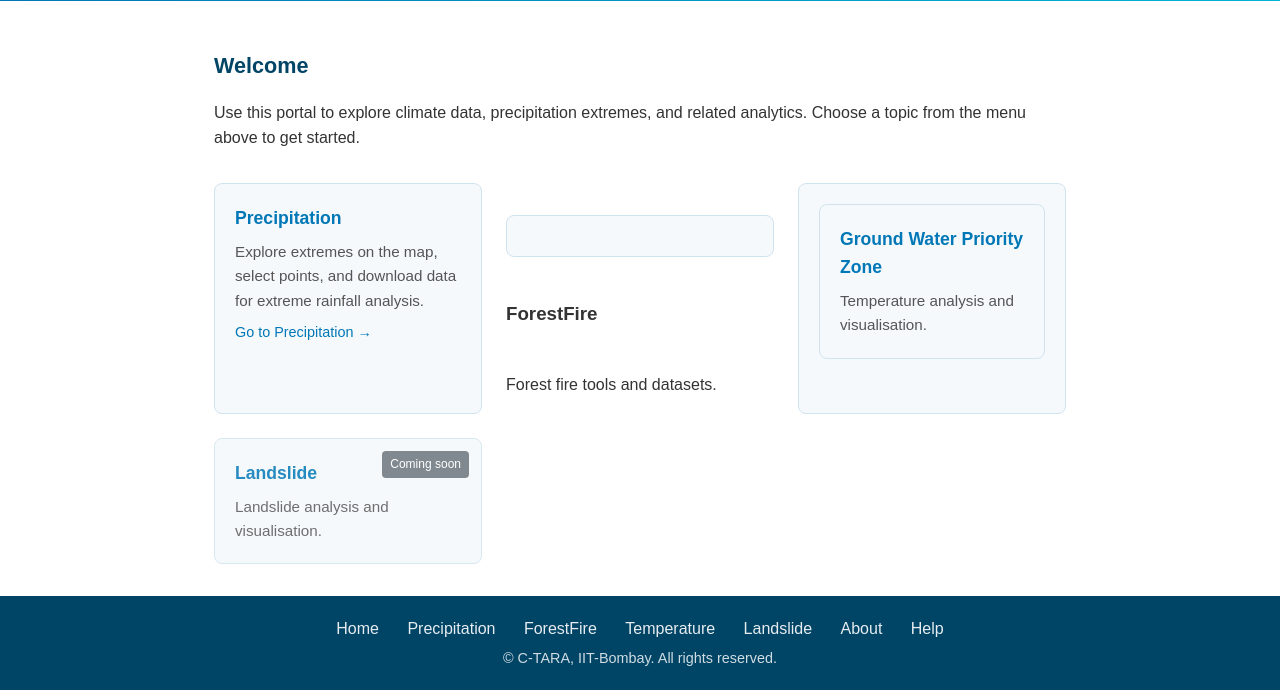
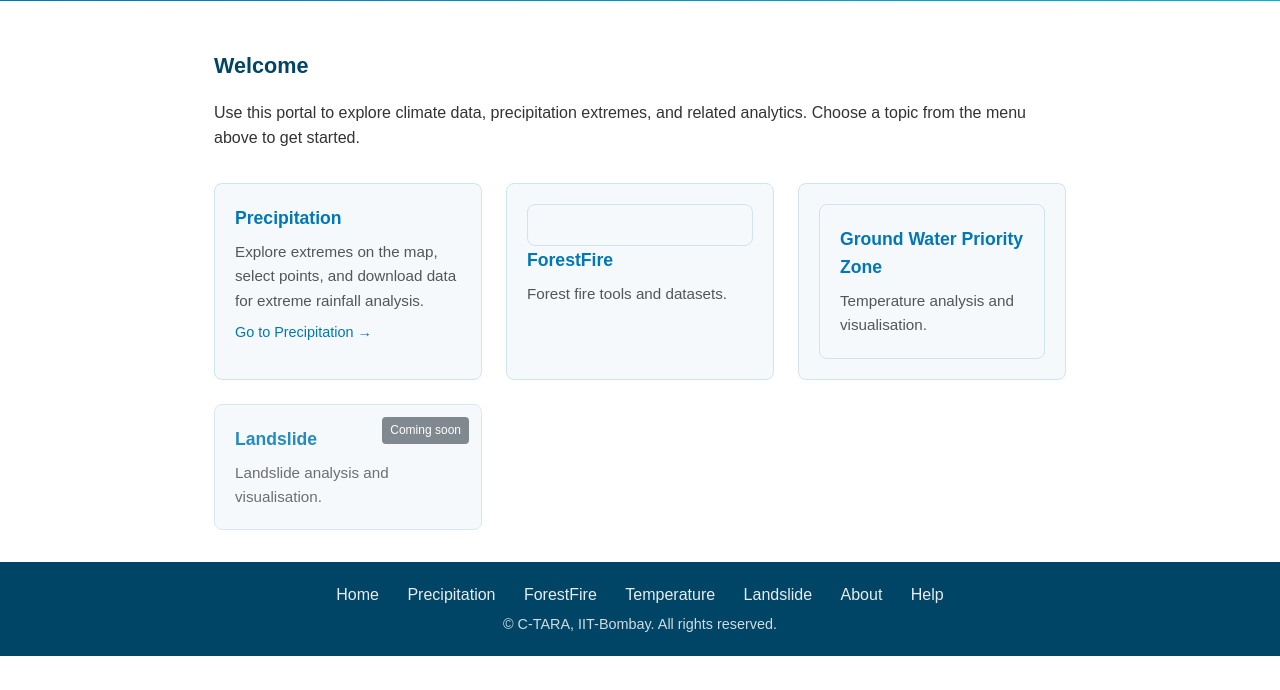
Before and after one commit to MonikaShah/mahamaps, a Django app: page / in a window 1280 px wide. Shown: the part 303-993 px from the top of the page. After the commit the page ends 959 px from the top, so only its background shows below. Run offline with Django 5.2, Linux system fonts and the light colour scheme.

Commit message:
forest fire updated

```diff
--- a/templates/home.html
+++ b/templates/home.html
@@ -221,7 +221,7 @@
             <p>Explore extremes on the map, select points, and download data for extreme rainfall analysis.</p>
             <p style="margin-top:8px;font-size:0.9em;color:#0077b6;">Go to Precipitation →</p>
         </a>
-        <div class="cards">
+        <div class="card">
             <a href="/ff/" class="card card-link"></a>
 
             <h3>ForestFire</h3>
```
